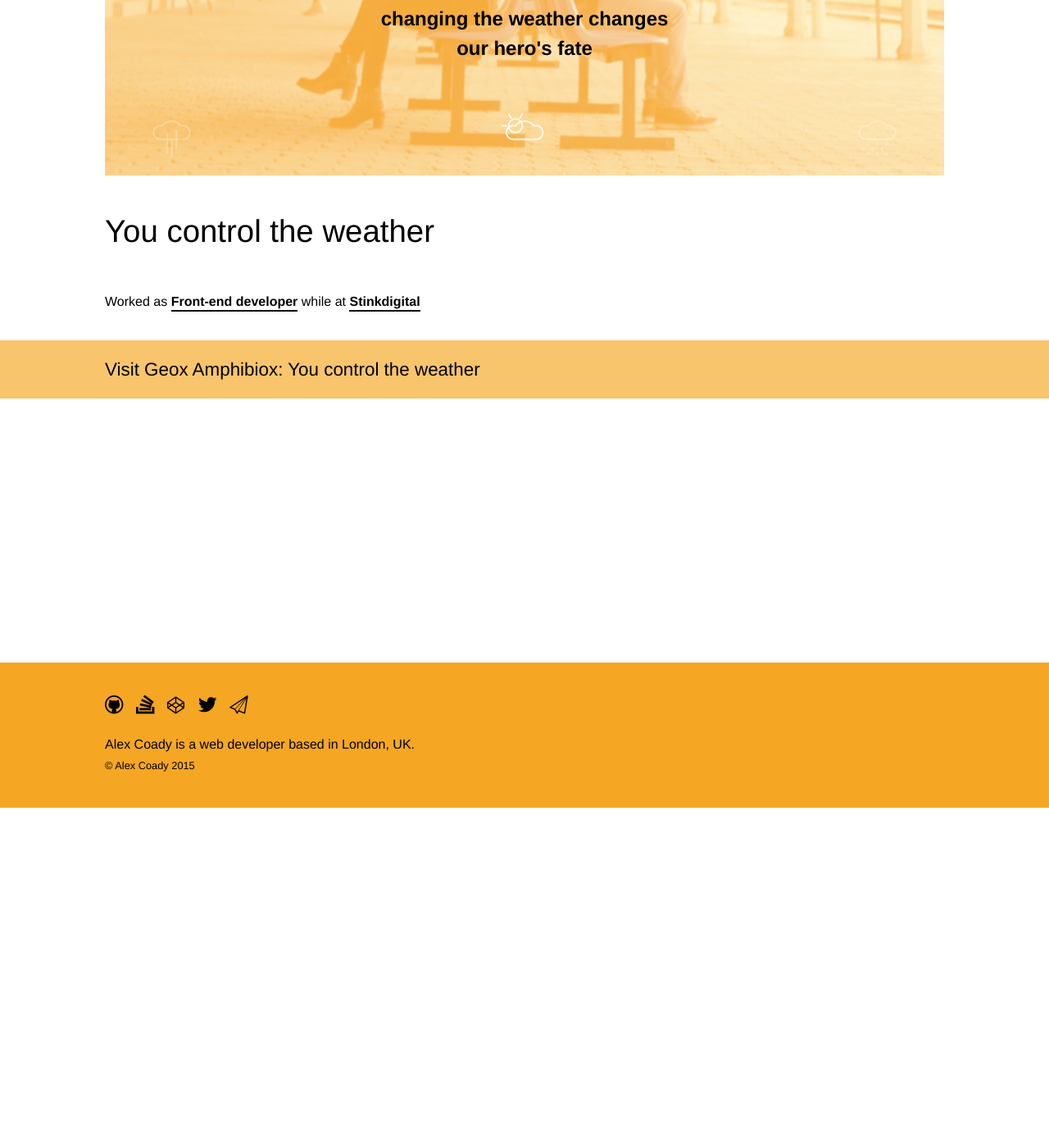
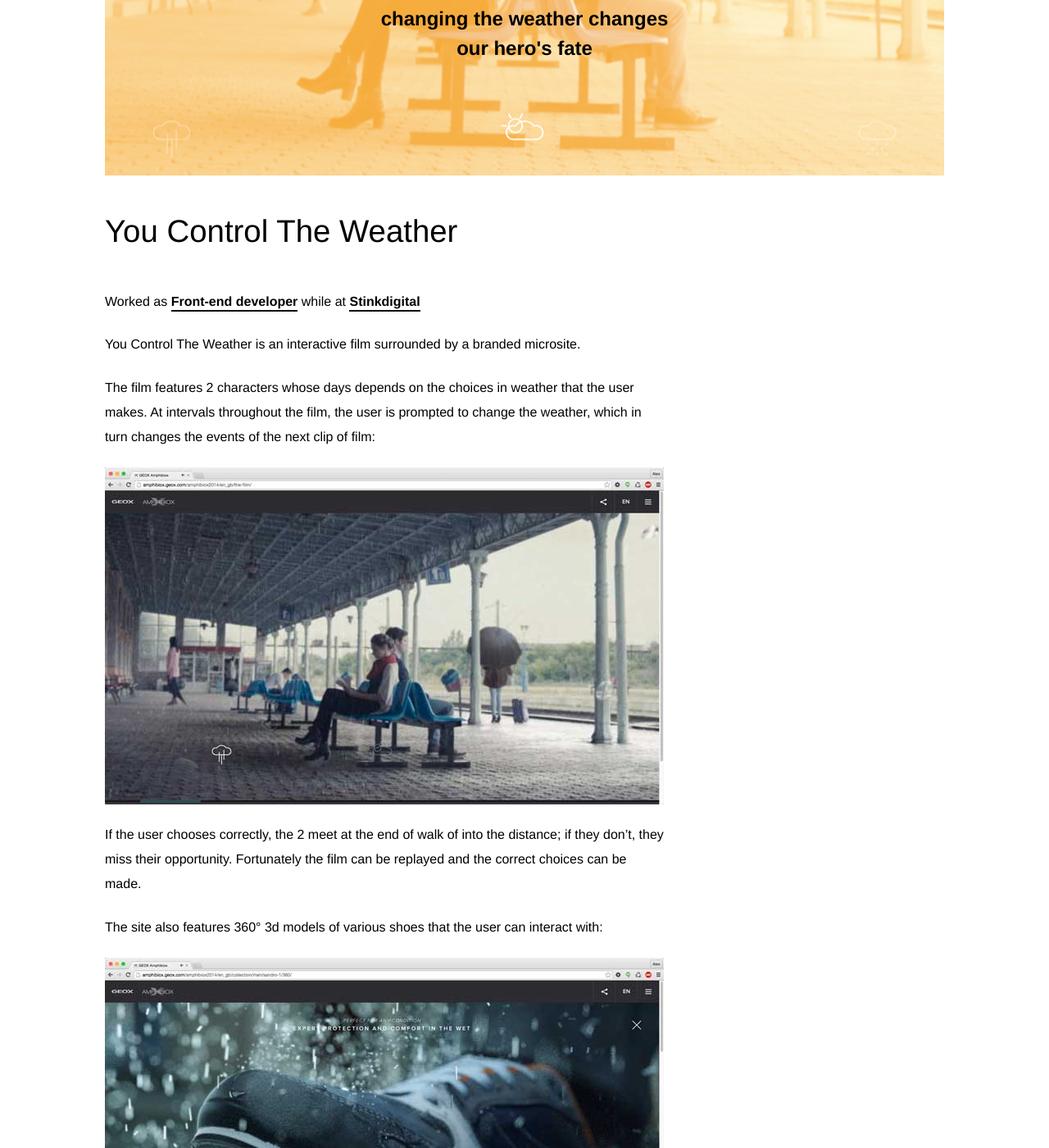
Before and after one commit to alexcoady/alexcoady.github.io, a Jekyll site: the page built from _posts/2014-09-10-geox-amhibiox.markdown, in a window 1280 px wide and 1400 px high, scrolled down 417 px. Shown: the whole window at 82% size. Built offline with Jekyll 4.4.1, drawn with Linux system fonts in a browser that asks for light colours; some web fonts are replaced; some of the changed text lies outside the part shown.

Commit message:
Geox imagery

```diff
--- a/_posts/2014-09-10-geox-amhibiox.markdown
+++ b/_posts/2014-09-10-geox-amhibiox.markdown
@@ -1,6 +1,6 @@
 ---
 layout: post
-title: You control the weather
+title: You Control The Weather
 slug: geox
 project_url: http://amphibiox.geox.com/amphibiox2014/en_gb/
 client: Geox Amphibiox
@@ -12,3 +12,15 @@ agency:
   name: Stinkdigital
   url: http://stinkdigital.com
 ---
+
+You Control The Weather is an interactive film surrounded by a branded microsite.
+
+The film features 2 characters whose days depends on the choices in weather that the user makes. At intervals throughout the film, the user is prompted to change the weather, which in turn changes the events of the next clip of film:
+
+![Before tearing]({{ "/change.jpg" | prepend: page.slug | prepend: page.imagesrc | prepend: site.baseurl }})
+
+If the user chooses correctly, the 2 meet at the end of walk of into the distance; if they don't, they miss their opportunity. Fortunately the film can be replayed and the correct choices can be made.
+
+The site also features 360&deg; 3d models of various shoes that the user can interact with:
+
+![Before tearing]({{ "/360.jpg" | prepend: page.slug | prepend: page.imagesrc | prepend: site.baseurl }})
```
Also changed, not shown: images/posts/geox/360.jpg (added), images/posts/geox/change.jpg (added).
